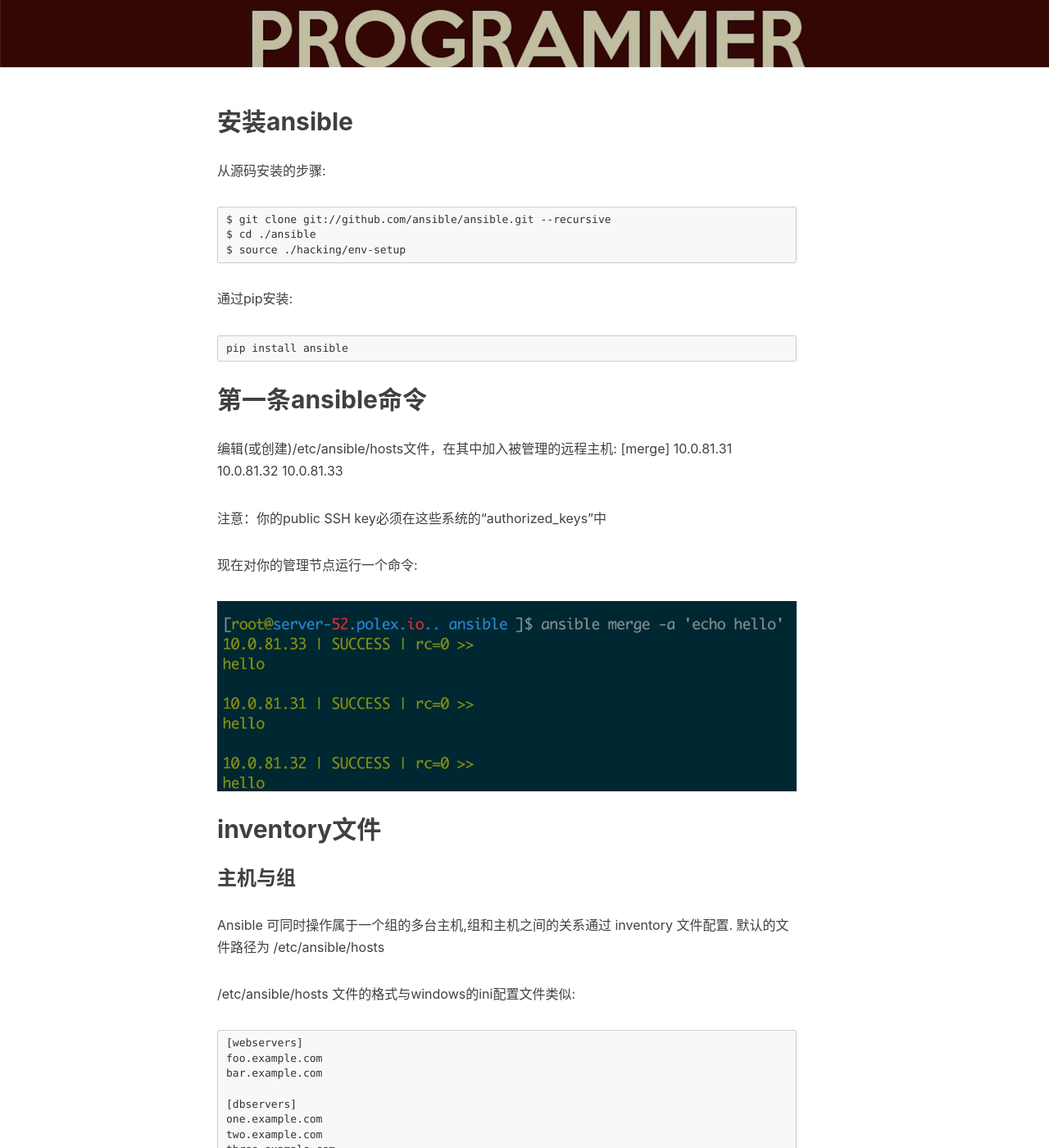
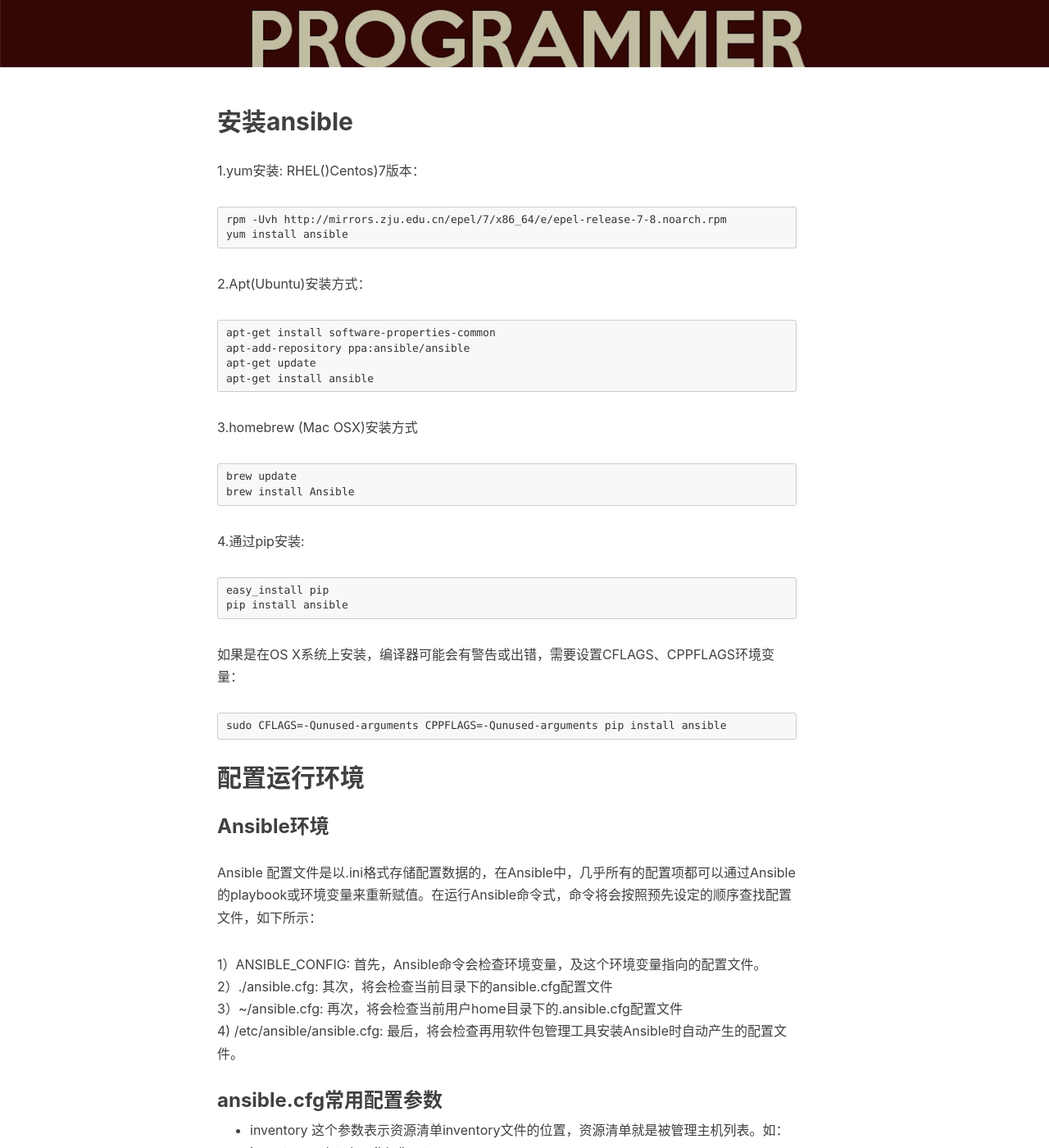
Before and after one commit to eatpotato/eatpotato.github.io, a Jekyll site: the page built from _posts/2017-01-07-ansible-summary.md, in a window 1280 px wide and 1400 px high, scrolled down 375 px. Shown: the whole window at 82% size. Built offline with Jekyll 4.4.1, drawn with Linux system fonts in a browser that asks for light colours; nearby versions of some CDN libraries; comment, search, counter and statistics services are not loaded; some of the changed text lies outside the part shown.

Commit message:
update my blog

````diff
--- a/_posts/2017-01-07-ansible-summary.md
+++ b/_posts/2017-01-07-ansible-summary.md
@@ -9,19 +9,59 @@ tags:
 
 ## 安装ansible
 
-从源码安装的步骤:
+1.yum安装:
+RHEL()Centos)7版本：
 
 ```
-$ git clone git://github.com/ansible/ansible.git --recursive
-$ cd ./ansible
-$ source ./hacking/env-setup
+rpm -Uvh http://mirrors.zju.edu.cn/epel/7/x86_64/e/epel-release-7-8.noarch.rpm
+yum install ansible
+```
+2.Apt(Ubuntu)安装方式：
+
+```
+apt-get install software-properties-common
+apt-add-repository ppa:ansible/ansible
+apt-get update
+apt-get install ansible
 ```
 
-通过pip安装:
+3.homebrew (Mac OSX)安装方式
 
 ```
+brew update
+brew install Ansible
+```
+
+4.通过pip安装:
+
+```
+easy_install pip
 pip install ansible
 ```
+如果是在OS X系统上安装，编译器可能会有警告或出错，需要设置CFLAGS、CPPFLAGS环境变量：
+
+```
+sudo CFLAGS=-Qunused-arguments CPPFLAGS=-Qunused-arguments pip install ansible
+```
+
+##  配置运行环境
+
+### Ansible环境
+Ansible 配置文件是以.ini格式存储配置数据的，在Ansible中，几乎所有的配置项都可以通过Ansible的playbook或环境变量来重新赋值。在运行Ansible命令式，命令将会按照预先设定的顺序查找配置文件，如下所示：
+
+1）ANSIBLE_CONFIG: 首先，Ansible命令会检查环境变量，及这个环境变量指向的配置文件。
+2）./ansible.cfg: 其次，将会检查当前目录下的ansible.cfg配置文件
+3）~/ansible.cfg: 再次，将会检查当前用户home目录下的.ansible.cfg配置文件
+4) /etc/ansible/ansible.cfg: 最后，将会检查再用软件包管理工具安装Ansible时自动产生的配置文件。
+
+### ansible.cfg常用配置参数
+
+* inventory  这个参数表示资源清单inventory文件的位置，资源清单就是被管理主机列表。如：inventory = /etc/ansible/hosts
+* forks  设置默认情况下Ansible最多能有多少个进程同时工作，默认设置最多5个进程并行处理。如： forks = 5
+* sudo_user  这是设置默认执行命令的用户，如： sudo_user = root
+* remote_port  这是制定连接被管节点的管理端口，默认是22。除非设置了特殊的SSH端口，不然这个参数一般是不需要修改的。如：reomte_ssh = 22
+* timeout  这是设置SSH连接的超时间隔，单位是秒。配置示例如下：timeout = 60
+
 
 ## 第一条ansible命令
 
@@ -32,6 +72,9 @@ pip install ansible
 10.0.81.33
 
 注意：你的public SSH key必须在这些系统的“authorized_keys”中
+
+使用list-hosts参数进行验证：
+![](/img/ansible/ansible-list-hosts.png)
 
 现在对你的管理节点运行一个命令:
 
@@ -140,3 +183,33 @@ northeast
 southwest
 northwest
 ```
+
+### 分文件定义 Host 和 Group 变量
+在 inventory 主文件中保存所有的变量并不是最佳的方式.还可以保存在独立的文件中,这些独立文件与 inventory 文件保持关联. 不同于 inventory 文件(INI 格式),这些独立文件的格式为 YAML.
+假设 inventory 文件的路径为:
+
+```
+/etc/ansible/hosts
+```
+
+假设有一个主机名为 ‘foosball’, 主机同时属于两个组,一个是 ‘raleigh’, 另一个是 ‘webservers’. 那么以下配置文件(YAML 格式)中的变量可以为 ‘foosball’ 主机所用.依次为 ‘raleigh’ 的组变量,’webservers’ 的组变量,’foosball’ 的主机变量:
+
+```
+/etc/ansible/group_vars/raleigh
+/etc/ansible/group_vars/webservers
+/etc/ansible/host_vars/foosball
+```
+
+Tip: Ansible 1.2 及以上的版本中,group_vars/ 和 host_vars/ 目录可放在 inventory 目录下,或是 playbook 目录下. 如果两个目录下都存在,那么 playbook 目录下的配置会覆盖 inventory 目录的配置
+
+## Parallelism and Shell Commands
+举一个例子
+
+这里我们要使用 Ansible 的命令行工具来重启 Atlanta 组中所有的 web 服务器,每次重启10个.
+
+我们先设置 SSH-agent,将私钥纳入其管理:
+
+```
+$ ssh-agent bash
+$ ssh-add ~/.ssh/id_rsa
+```
````
Also changed, not shown: img/ansible/ansible-list-hosts.png (added).
